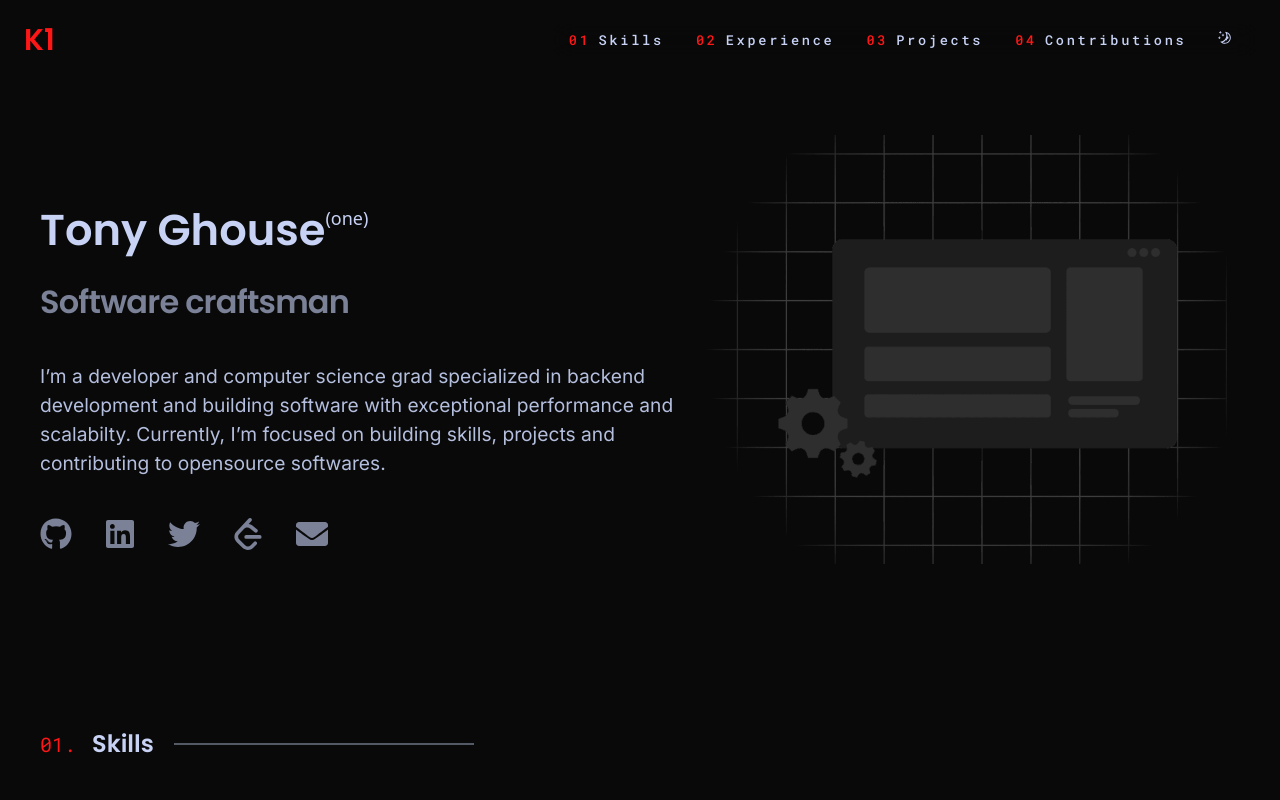
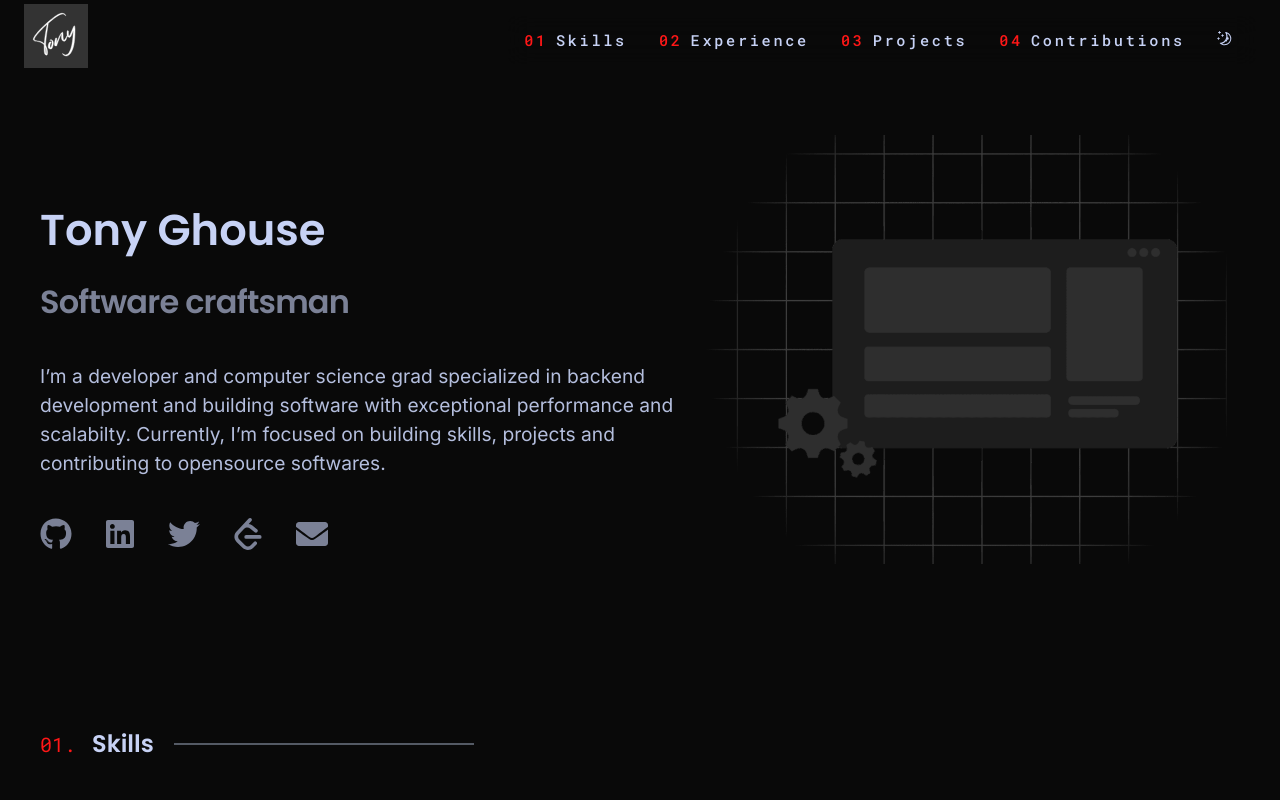
Before and after one commit to tonyghouse/tonyghouse.github.io, a React (Vite) app: page / in a window 1280 px wide. Shown: the top 800 px of the page. Built offline with nearby package versions, Linux system fonts and the light colour scheme.

Commit message:
Title and urls fixed

```diff
--- a/src/components/Contact.tsx
+++ b/src/components/Contact.tsx
@@ -37,7 +37,7 @@ function Contact() {
               className="slate font-[330] leading-normal  tracking-tight
                           opacity-60 text-[0.6rem] lg:text-2xl "
             >
-              ghousek1@outlook.com
+              tonyghouseofficial@gmail.com
             </div>
           </div>
 
--- a/src/components/FeaturedProject.tsx
+++ b/src/components/FeaturedProject.tsx
@@ -28,7 +28,7 @@ function FeaturedProject({
           } h-full md:h-auto md:w-full `}
         >
           <a
-            href={links[1]}
+            href={links[1].url}
             target="_blank"
             rel="noreferrer"
           >
@@ -47,7 +47,7 @@ function FeaturedProject({
           <span className="mb-2 text-base font-monospace accent">
             Featured Project
           </span>
-          <a target="_blank" rel="noreferrer" href={links[0]}>
+          <a target="_blank" rel="noreferrer" href={links[1].url}>
             <h3
               className={
                 "cursor-pointer slate hover-accent text-2xl font-[600] font-Poppins"
--- a/src/components/Footer.tsx
+++ b/src/components/Footer.tsx
@@ -5,11 +5,11 @@ export default function Footer() {
         Built by{" "}
           <a
             className={"hover-accent"}
-            href={"https://github.com/ghousek1"}
+            href={"https://github.com/tonyghouse"}
             target={"_blank"}
             rel="noreferrer"
           >
-           GhouseK1
+          Tony Ghouse
           </a>
         </span>
       </div>
--- a/src/components/Hero.tsx
+++ b/src/components/Hero.tsx
@@ -17,7 +17,6 @@ function Hero() {
             <h1 className="inline-block slate mb-2 mt-6 md:mt-8 py-1 text-4xl font-[600] md:py-2 md:text-[2.3rem] md:leading-[2.7rem] lg:text-[2.7rem] lg:leading-[3rem] font-Poppins ">
              Tony Ghouse
             </h1>
-            <div className="text-lg font-normal slate">(one)</div>
           </div>
 
           <h2
@@ -36,7 +35,7 @@ function Hero() {
 
           <div className="flex w-full py-4 pr-2 my-2 cursor-pointer font-monospace md:my-4 md:w-fit md:pr-4 ">
             <a
-              href="https://github.com/ghousek1"
+              href="https://github.com/tonyghouse"
               target="_blank"
               rel="noreferrer"
               className="slate inline py-2 pr-6 text-[1.6rem] font-[400] opacity-60 md:pr-8 md:text-[2rem]"
@@ -44,7 +43,7 @@ function Hero() {
               <FaGithub/>
             </a>
             <a
-              href="https://www.linkedin.com/in/ghousek1/"
+              href="https://www.linkedin.com/in/tonyghouse/"
               target="_blank"
               rel="noreferrer"
               className="slate inline py-2 pr-6 text-[1.6rem] font-[400] opacity-60 md:pr-8 md:text-[2rem]"
@@ -52,7 +51,7 @@ function Hero() {
               <FaLinkedin/>
             </a>
             <a
-              href="https://twitter.com/ghousek1ofcl"
+              href="https://twitter.com/tonyghouse"
               target="_blank"
               rel="noreferrer"
               className="slate inline py-2 pr-6 text-[1.6rem] font-[400] opacity-60 md:pr-8 md:text-[2rem]"
@@ -60,7 +59,7 @@ function Hero() {
              <FaTwitter/>
             </a>
             <a
-              href="https://leetcode.com/ghousek1/"
+              href="https://leetcode.com/tonyghouse/"
               target="_blank"
               rel="noreferrer"
               className="slate inline py-2 pr-6 text-[1.6rem] font-[400] opacity-60 md:pr-8 md:text-[2rem]"
@@ -69,7 +68,7 @@ function Hero() {
             </a>
 
             <a
-              href="mailto:ghousek1@outlook.com"
+              href="mailto:tonyghouseofficial@gmail.com"
               target="_blank"
               rel="noreferrer"
               className="slate inline py-2 pr-6 text-[1.6rem] font-[400] opacity-60 md:pr-8 md:text-[2rem]"
--- a/src/components/Navbar.tsx
+++ b/src/components/Navbar.tsx
@@ -3,6 +3,7 @@ import { Link } from "react-scroll";
 import { IThemeContextType, ThemeContext } from "../context/ThemeContext";
 import {FaAdjust,FaAlignJustify} from "react-icons/fa";
 import {RxSun,RxMoon} from "react-icons/rx";
+import TonyGhouseLogo from "../assets/svgs/tonyghouselogo.svg";
 
 function Navbar() {
   const [sideMenu, setSideMenu] = useState(false);
@@ -30,7 +31,11 @@ function Navbar() {
       className="flex h-[5rem] w-full items-center justify-between px-4 md:px-6  "
     >
       <a href="/" className="z-[100] cursor-pointer">
-        <span className="accent bold text-3xl font-[550] font-Poppins">K1</span>
+        <img
+                src={TonyGhouseLogo}
+                className="w-6 h-6 mx-auto mb-1 md:mb-2 md:w-16 md:h-16 grayscale hover:grayscale-0 "
+                alt="logo"
+              />
       </a>
       <div
         className={`${sideMenu ? "flex" : "hidden md:flex"}
@@ -42,7 +47,7 @@ function Navbar() {
         <ul
           className="slate font-[440] mr-2 flex flex-col font-monospace
                        text-[1rem] leading-[2rem] tracking-[0.17rem]
-                       md:flex-row md:text-[0.85rem] md:leading-[2rem]"
+                       md:flex-row md:text-[0.95rem] md:leading-[3rem]"
         >
           {navlinks.map((navLink) => (
             <li key={navLink.id} className="px-5 py-3 md:px-4 md:py-0 ">
--- a/src/components/Projects.tsx
+++ b/src/components/Projects.tsx
@@ -22,11 +22,11 @@ function Projects() {
 
       links:[{
         "icon":<FaGithub/>,
-        "url":"https://github.com/ghousek1/memoirist"
+        "url":"https://github.com/tonyghouse/memoirist"
       },
       {
         "icon":<FaExternalLinkAlt/>,
-        "url":"https://memoirist.ghousek1.com"
+        "url":"https://memoirist.tonyghouse.com"
       }],
       imageLight: MemoiristLightBanner,
       imageDark: MemoiristDarkBanner,
@@ -38,11 +38,11 @@ function Projects() {
     //   tags: ["SpringBoot", "React", "Postgres", "KeyCloak", "Kafka", "Redis"],
     //   links:[{
     //     "icon":<FaGithub/>,
-    //     "url":"https://github.com/ghousek1/social-raven"
+    //     "url":"https://github.com/tonyghouse/social-raven"
     //   },
     //   {
     //     "icon":<FaExternalLinkAlt/>,
-    //     "url":"https://socialraven.ghousek1.com"
+    //     "url":"https://socialraven.tonyghouse.com"
     //   }]
     //   imageLight: SocialRavenLightBanner,
     //   imageDark: SocialRavenDarkBanner,
@@ -54,11 +54,11 @@ function Projects() {
       tags: ["React", "Tailwind", "ReactFlow", "CodeEditor"],
       links:[{
         "icon":<FaGithub/>,
-        "url":"https://github.com/ghousek1/viscody"
+        "url":"https://github.com/tonyghouse/viscody"
       },
       {
         "icon":<FaExternalLinkAlt/>,
-        "url":"https://viscody.ghousek1.com"
+        "url":"https://viscody.tonyghouse.com"
       }],
       imageLight: ViscodyLightBanner,
       imageDark: ViscodyDarkBanner,
@@ -72,11 +72,11 @@ function Projects() {
       links: [
         {
           "icon":<FaGithub/>,
-          "url":"https://github.com/ghousek1/regel"
+          "url":"https://github.com/tonyghouse/regel"
         },
         {
           "icon":<FaExternalLinkAlt/>,
-          "url":"https://regel.ghousek1.com"
+          "url":"https://regel.tonyghouse.com"
         }
       ],
       tags: ["Javascript", "React"],
@@ -86,7 +86,7 @@ function Projects() {
       description: "Authenticaion & Authorization server with simplicity",
       links: [ {
         "icon":<FaGithub/>,
-        "url":"https://github.com/ghousek1/knight-auth-server"
+        "url":"https://github.com/tonyghouse/knight-auth-server"
       }],
       tags: ["Javascript", "Cloudflare-Workers", "Keycloak", "Postgres"],
     },
@@ -95,11 +95,11 @@ function Projects() {
       description: "Monitoring tool to observe apps in environments",
       links:[{
         "icon":<FaGithub/>,
-        "url":"https://github.com/ghousek1/tern-monitoring-tool"
+        "url":"https://github.com/tonyghouse/tern-monitoring-tool"
       },
       {
         "icon":<FaExternalLinkAlt/>,
-        "url":"https://tern.ghousek1.com"
+        "url":"https://tern.tonyghouse.com"
       }],
       tags: ["Java", "Spring", "Postgres", "Kafka"],
     },
@@ -138,7 +138,7 @@ function Projects() {
               Other Projects
             </h3>
             <a
-              href="https://github.com/ghousek1?tab=repositories"
+              href="https://github.com/tonyghouse?tab=repositories"
               className={"accent font-monospace text-sm"}
             >
               view github repos
--- a/src/context/ThemeContextProvider.tsx
+++ b/src/context/ThemeContextProvider.tsx
@@ -14,11 +14,11 @@ const ThemeContextDefaultProvider = (props: any) => {
         userColorScheme = event.matches ? "dark" : "light";
       });
 
-     const themeValue= localStorage.getItem('ghousek1ThemeValue');
+     const themeValue= localStorage.getItem('tonyghouseThemeValue');
      const colorScheme: ThemeMode = (themeValue === "dark" || themeValue === "light")
                         ?  themeValue : userColorScheme;
 
-   localStorage.setItem('ghousek1ThemeValue', colorScheme);
+   localStorage.setItem('tonyghouseThemeValue', colorScheme);
     setUserThemeMode(colorScheme);
   }, []);
 
@@ -75,7 +75,7 @@ const ThemeContextDefaultProvider = (props: any) => {
 
   const toggleUserThemeMode = () => {
     let toggledThemeMode: ThemeMode = userThemeMode === "dark" ? "light" : "dark";
-    localStorage.setItem('ghousek1ThemeValue', toggledThemeMode);
+    localStorage.setItem('tonyghouseThemeValue', toggledThemeMode);
     setUserThemeMode(toggledThemeMode);
   };
 
```
Also changed, not shown: src/assets/svgs/tonyghouselogo.svg (added), 1 other file (tests, documents, lock files or other folders).
